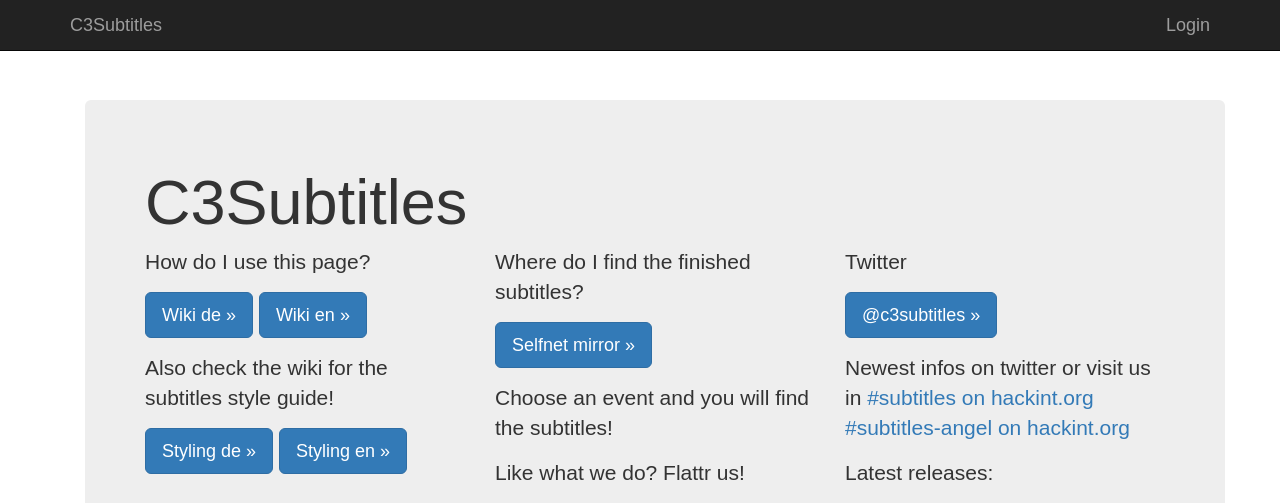
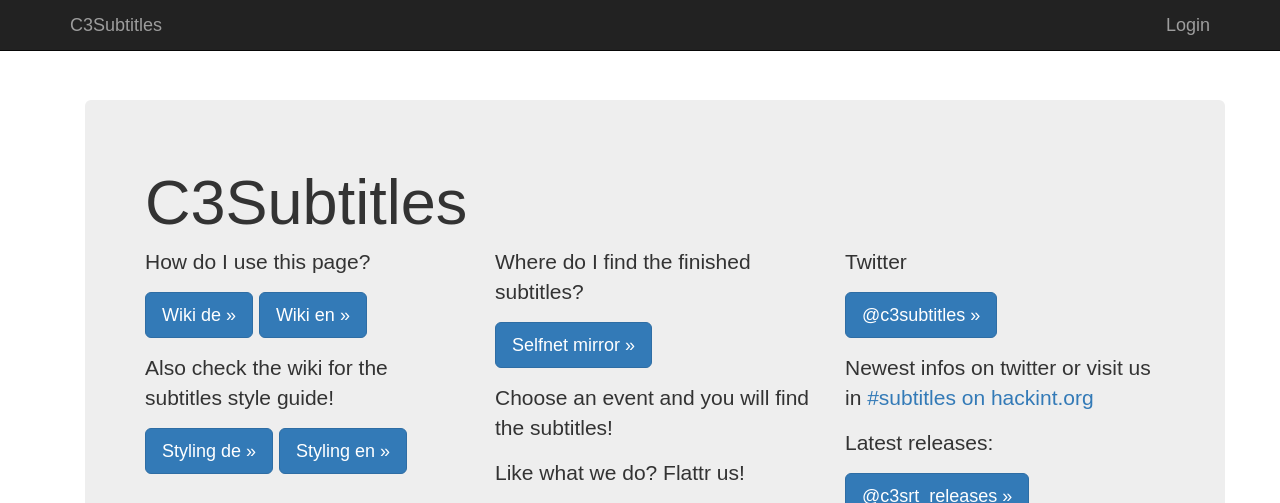
Before and after one commit to c3subtitles/subtitleStatus, a Django app: page / in a window 1280 px wide. Shown: the top 503 px of the page. Run offline with Django 3.2, Linux system fonts and the light colour scheme; data that the repository does not hold is empty; some libraries are stand-ins or nearby versions; some web fonts are replaced; grey boxes are pictures that could not be loaded.

Commit message:
Fix of webirc link

```diff
--- a/www/templates/www/main.html
+++ b/www/templates/www/main.html
@@ -23,7 +23,7 @@
         <div class="col-md-4">
             <p>Twitter</p>
             <p><a class="btn btn-primary btn-lg" href="https://www.twitter.com/c3subtitles" role="button" target="_blank">@c3subtitles »</a></p>
-            <p>Newest infos on twitter or visit us in <a href="https://webirc.hackint.org/#subtitles" target="_blank">#subtitles on hackint.org</a><br /><a href="https://webirc.hackint.org/#subtitles-angel" target="_blank">#subtitles-angel on hackint.org</a></p>
+            <p>Newest infos on twitter or visit us in <a href="https://webirc.hackint.org/#irc://hackint.org/#subtitles" target="_blank">#subtitles on hackint.org</a><br /></p>
                 <p>Latest releases:</p>
                 <p><a class="btn btn-primary btn-lg" href="https://www.twitter.com/c3srt_releases" role="button" target="_blank">@c3srt_releases »</a></p>
         </div>
@@ -54,7 +54,7 @@
                                     <dt>{{every_statistics.language.display_name}}:</dt>
                                     <dd>{{every_statistics.average_wpm | floatformat:-1}}&nbsp;<abbr title="words per minute">wpm</abbr></dd>
                                     <dd>{{every_statistics.average_spm | floatformat:-1}}&nbsp;<abbr title="strokes per minute">spm</abbr></dd>
-                                <dl>
+                                </dl>
                             </div>
                             <div class="col-md-9">
                                 {% common_words_cloud item=every_statistics height="18em" container=event.pk %}
```
